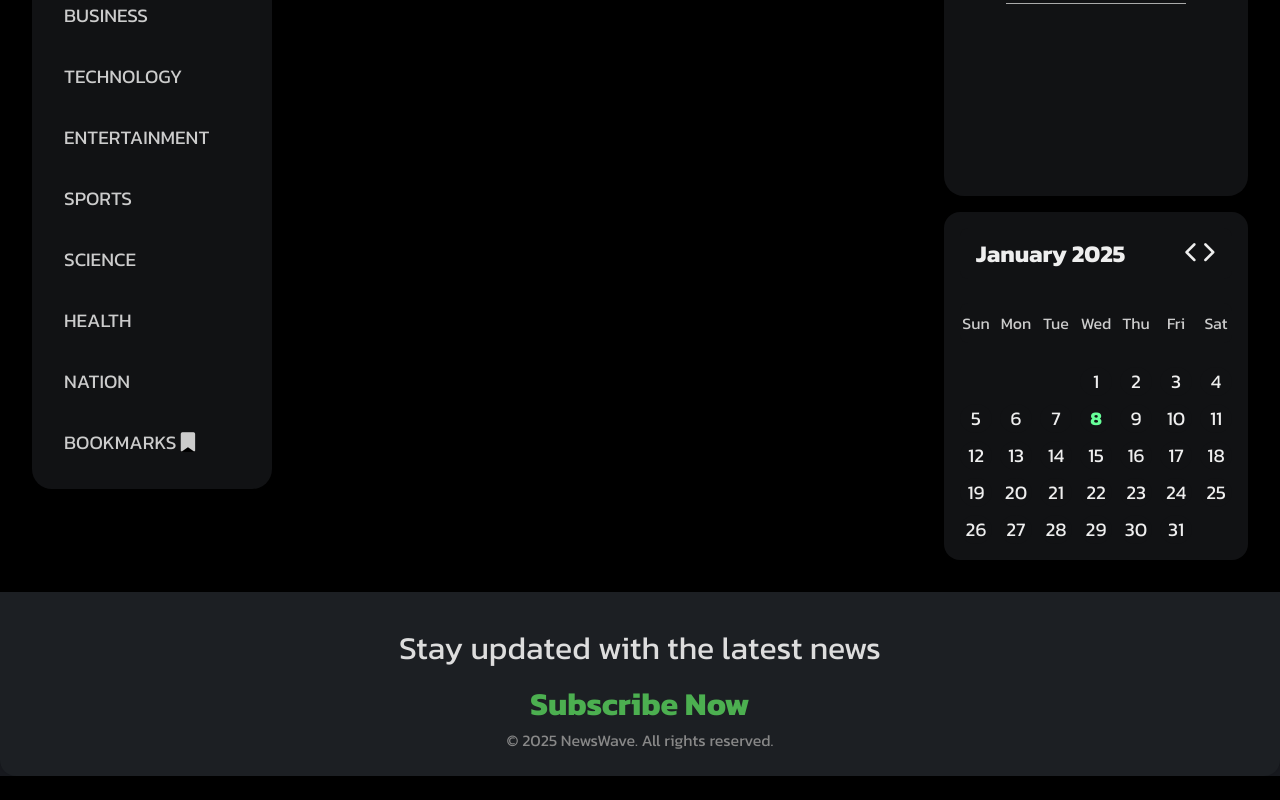
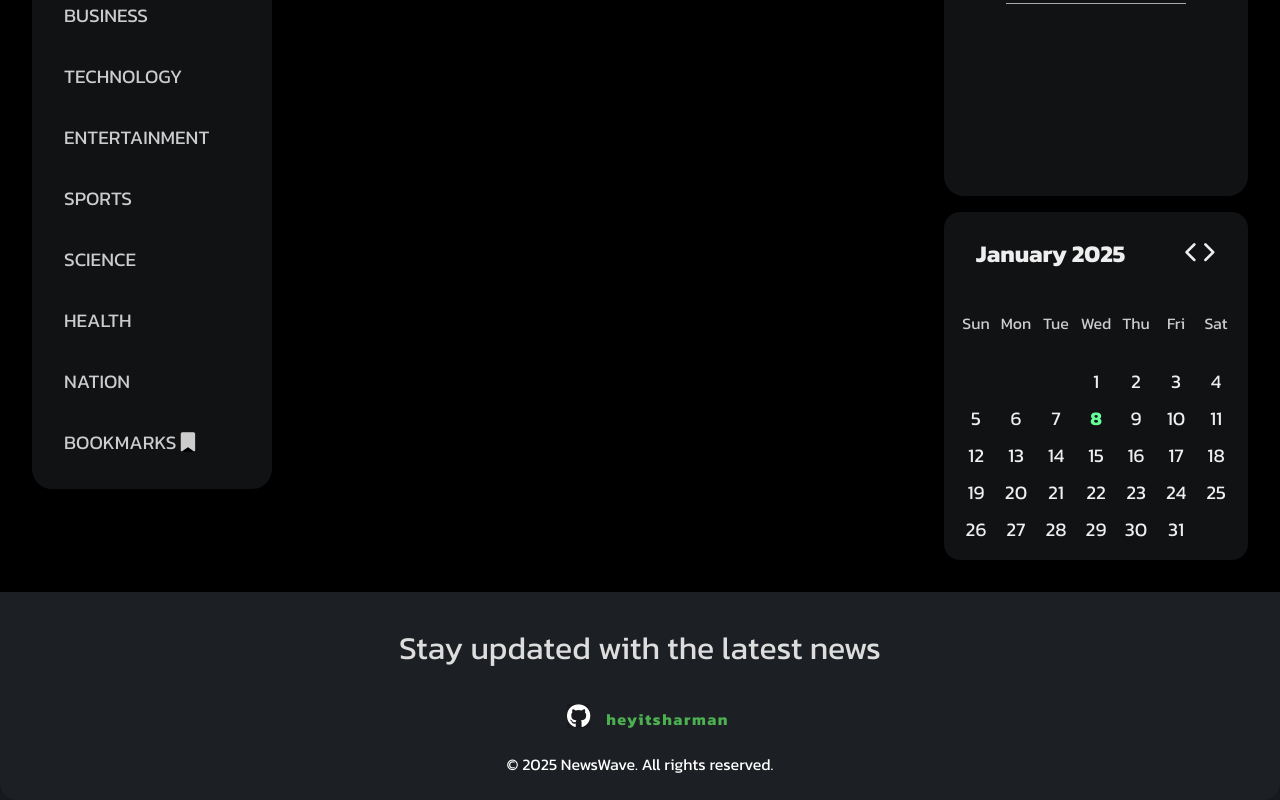
Before and after one commit to heyitsharman/NewsWave, a React (Vite) app: page / in a window 1280 px wide. Shown: the part 316-1116 px from the top of the page. Before the commit the page ends 1092 px from the top, so only its background shows below. Built offline with nearby package versions, Linux system fonts and the light colour scheme; no server answers.

Commit message:
Footer updated

```diff
--- a/src/components/News.css
+++ b/src/components/News.css
@@ -253,11 +253,12 @@ body {
 
   .news-footer a {
     color: #4caf50; /* A contrasting color for links */
-    background-color: #1c1f23;
+     background:  #1c1f23;
     text-decoration: none;
     font-weight: bold;
     font-size: 2rem;
     transition: color 0.3s ease-in-out;
+    letter-spacing: 0.1rem;
   }
 
   .news-footer a:hover {
@@ -268,14 +269,37 @@ body {
     margin: 0.5rem 0;
     text-align: center;
     font-size:2rem;
-    background-color:#1c1f23;
+    background:  #1c1f23;
+
   }
 
   .news-footer small {
-    color: #888; /* Subtle color for copyright text */
+    color: white; /* Subtle color for copyright text */
     font-size: 1rem;
     background-color: #1c1f23;
+
   }
+  .news-footer .contact-info {
+    font-size: 0.3rem;
+    color: #4caf50;
+    background:  #1c1f23;
+  }
+.contact-info p i{
+    font-size: 1.5rem;
+    color: white;
+    background-color: #181a1f;
+    margin: 1rem;
+  }
+
+
+  .news-footer .contact-info a {
+    color: #4caf50;
+    font-size: 1rem;
+    text-decoration: none;
+  }
+
+
+
 
 
 @media (max-width: 768px) {
--- a/src/components/News.jsx
+++ b/src/components/News.jsx
@@ -180,10 +180,13 @@ const News = () => {
 
             </div>
             <footer className="news-footer">
-                <p>Stay updated with the latest news</p>
-                <a href="#subscribe">Subscribe Now</a>
+                    <p>Stay updated with the latest news</p>
+                <div className="contact-info">
+                    <p><i class="fa-brands fa-github"></i><a href="https://github.com/heyitsharman" target="_blank" rel="noopener noreferrer">heyitsharman</a></p>
+                </div>
                 <small>&copy; 2025 NewsWave. All rights reserved.</small>
             </footer>
+
 
         </div>
     );
```
